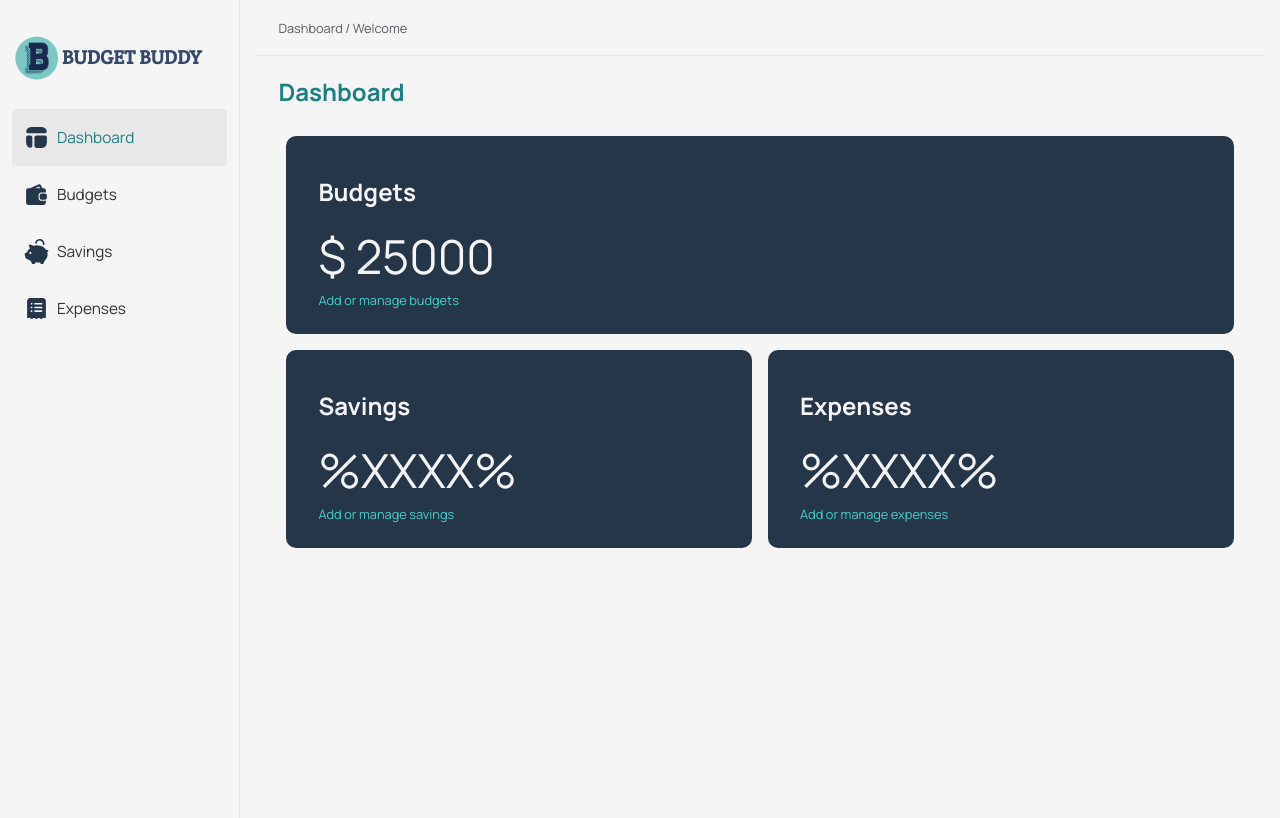
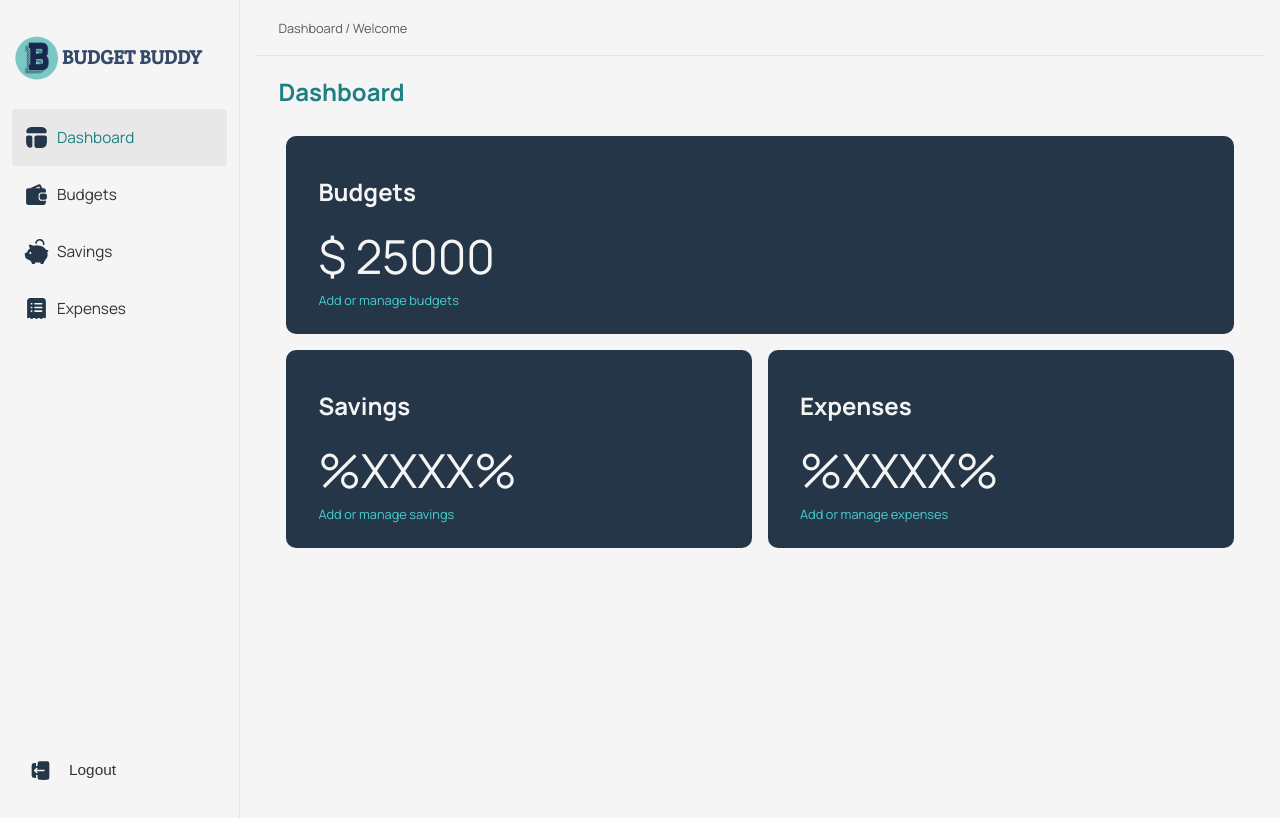
Before and after one commit to Roenan12/budget-buddy, a React (Vite) app in the folder client/: page /dashboard in a window 1280 px wide. Shown: the top 818 px of the page. Built offline with nearby package versions, Linux system fonts and the light colour scheme.

Commit message:
feat: implement logout functionality

```diff
--- a/client/src/assets/icons/index.js
+++ b/client/src/assets/icons/index.js
@@ -2,3 +2,4 @@ export { default as dashboard } from "./dashboard-icon.svg";
 export { default as wallet } from "./wallet-icon.svg";
 export { default as savings } from "./savings-icon.svg";
 export { default as expenses } from "./expenses-icon.svg";
+export { default as logout } from "./logout-icon.svg";
--- a/client/src/components/AppLayout.module.css
+++ b/client/src/components/AppLayout.module.css
@@ -9,10 +9,21 @@
 }
 
 .sidebar {
+  height: 100vh;
   grid-area: sidebar;
   background-color: var(--color-light--1);
   padding: 1.4rem 0.75rem;
   border-right: 1px solid var(--color-light--3);
+  display: flex;
+  flex-direction: column;
+}
+
+.sidebar > div:first-child {
+  flex-grow: 1;
+}
+
+.bottom_container {
+  padding-bottom: 2rem;
 }
 
 .logo {
--- a/client/src/components/Button.module.css
+++ b/client/src/components/Button.module.css
@@ -3,7 +3,6 @@
   height: 40px;
   display: flex;
   align-items: center;
-  justify-content: center;
   gap: var(--space-xs);
   border-radius: var(--round-sm);
   outline: none;
@@ -11,26 +10,44 @@
 }
 
 .login_btn {
-  border: 0;
   background: var(--color-accent--2);
-  border-radius: var(--round-sm);
-  outline: none;
-  color: #ffffff;
-  cursor: pointer;
+  color: var(--color-light--0);
+  border: none;
+  justify-content: center;
 }
 
 .google_login {
-  background: #ffffff;
-  color: #242424;
+  background: var(--color-light--0);
+  color: var(--color-dark--0);
   border: 1px solid var(--color-light--3);
+  justify-content: center;
+
   filter: drop-shadow(0px 1px 0px var(--color-light--4))
     drop-shadow(0px 1px 0.5px rgba(239, 239, 239, 0.5));
 }
 
 .apple_login {
-  background: #212121;
-  color: #ffffff;
+  background: var(--color-dark--0);
+  color: var(--color-light--0);
   border: 1px solid var(--color-light--3);
+  justify-content: center;
+
   filter: drop-shadow(0px 1px 0px var(--color-light--4))
     drop-shadow(0px 1px 0.5px rgba(239, 239, 239, 0.5));
 }
+
+.logout {
+  background-color: var(--color-light--1);
+  color: var(--color-dark--1);
+  border: none;
+  justify-content: start;
+  padding: 0 1rem;
+  font-weight: 200;
+  font-size: var(--fs-200);
+  transition: 0.2s ease-out;
+}
+
+.logout:hover {
+  background-color: var(--color-light--2);
+  border-radius: var(--round-xs);
+}
--- a/client/src/components/Sidebar.jsx
+++ b/client/src/components/Sidebar.jsx
@@ -1,13 +1,28 @@
 import { useNavigate, useLocation } from "react-router-dom";
 import styles from "./AppLayout.module.css";
-import { dashboard, wallet, savings, expenses } from "../assets/icons";
+import { dashboard, wallet, savings, expenses, logout } from "../assets/icons";
+import Button from "./Button";
+import { useAuthContext } from "../contexts/AuthContext";
+import Loader from "./Loader";
 
 function Sidebar() {
   const navigate = useNavigate();
   const location = useLocation();
 
+  const { handleLogout, isLoading } = useAuthContext();
+
+  async function handleClick() {
+    try {
+      await handleLogout();
+      navigate("/login");
+    } catch (error) {
+      console.error("Logout failed: ", error.message);
+    }
+  }
+
   return (
     <aside className={styles.sidebar}>
+      <div>
         <div className={styles.logo}>
           <img
             className={styles.logoIcon}
@@ -20,7 +35,9 @@ function Sidebar() {
           <ul className={styles.navlinks}>
             <li
               onClick={() => navigate("/dashboard")}
-            className={location.pathname === "/dashboard" ? styles.active : ""}
+              className={
+                location.pathname === "/dashboard" ? styles.active : ""
+              }
             >
               <img
                 src={dashboard}
@@ -40,7 +57,11 @@ function Sidebar() {
               onClick={() => navigate("/savings")}
               className={location.pathname === "/savings" ? styles.active : ""}
             >
-            <img src={savings} alt="Savings Icon" className={styles.navIcon} />
+              <img
+                src={savings}
+                alt="Savings Icon"
+                className={styles.navIcon}
+              />
               Savings
             </li>
             <li
@@ -56,6 +77,20 @@ function Sidebar() {
             </li>
           </ul>
         </nav>
+      </div>
+
+      <div className={styles.bottom_container}>
+        <Button type="logout" onClick={handleClick} disabled={isLoading}>
+          {isLoading ? (
+            <Loader color="black" />
+          ) : (
+            <>
+              <img src={logout} className={styles.navIcon} />
+              Logout
+            </>
+          )}
+        </Button>
+      </div>
     </aside>
   );
 }
```
Also changed, not shown: client/src/assets/icons/logout-icon.svg (added). Lines whose indentation alone changed are shown as unchanged.
